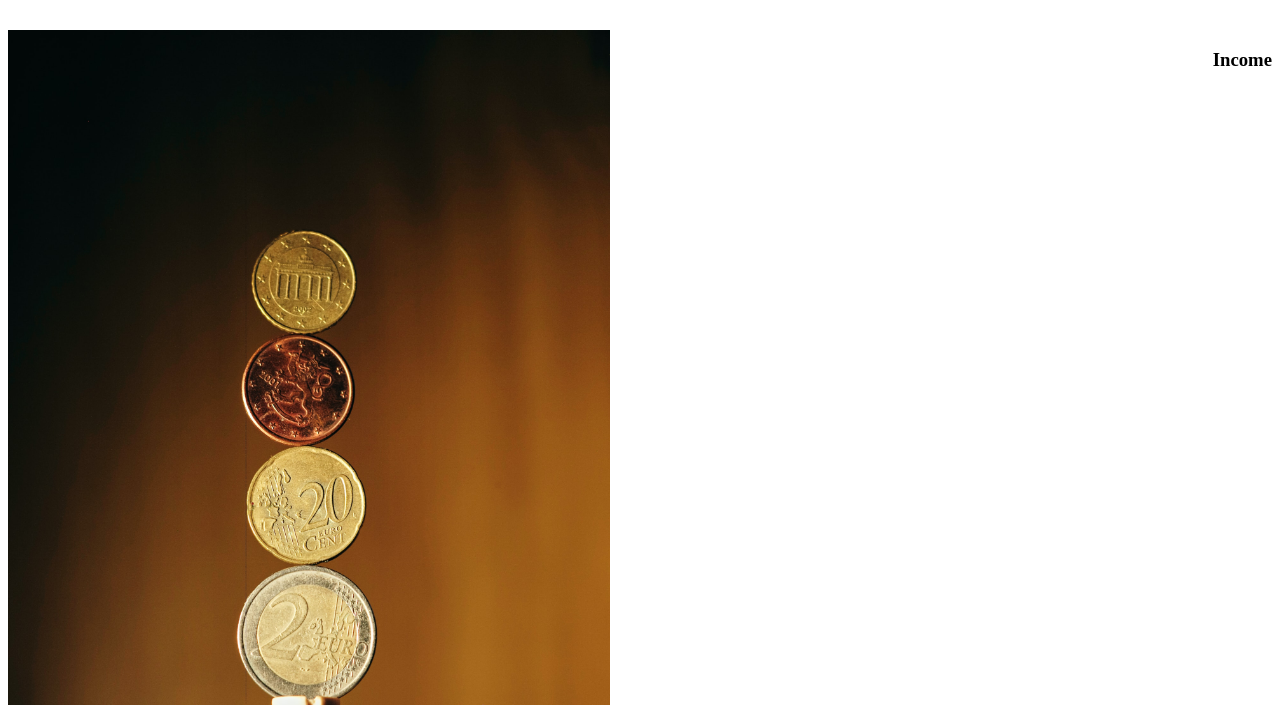
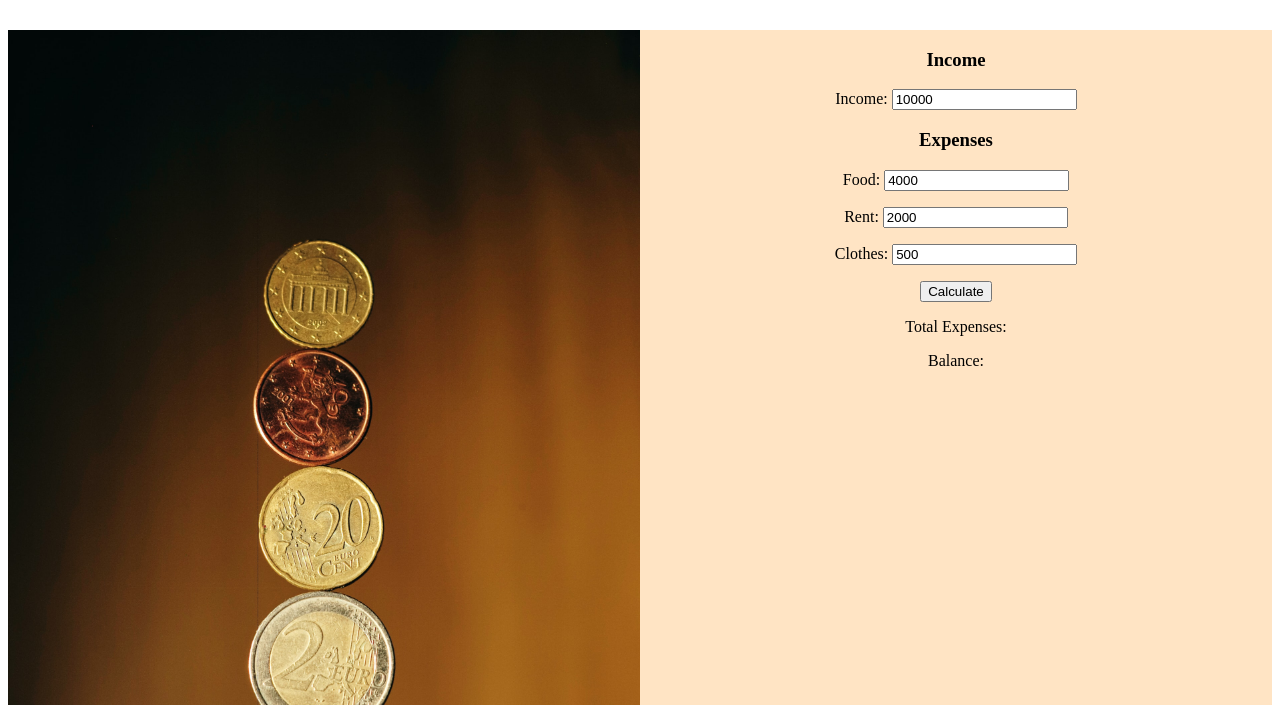
Before and after one commit to souadhimel/Money-Heist, a plain HTML site: page index.html in a window 1280 px wide. Shown: the part 95-800 px from the top of the page. Drawn offline with Linux system fonts and the light colour scheme.

Commit message:
balance added

```diff
--- a/index.html
+++ b/index.html
@@ -20,6 +20,18 @@
       <div class="right_side">
         <div class="income">
           <h3>Income</h3>
+          <p>Income: <input type="text" value="10000" /></p>
+        </div>
+        <div class="expenses">
+          <h3>Expenses</h3>
+          <p>Food: <input type="text" value="4000" /></p>
+          <p>Rent: <input type="text" value="2000" /></p>
+          <p>Clothes: <input type="text" value="500" /></p>
+        </div>
+        <div class="calculation">
+          <button>Calculate</button>
+          <p>Total Expenses:</p>
+          <p>Balance:</p>
         </div>
       </div>
     </section>
--- a/style.css
+++ b/style.css
@@ -6,11 +6,17 @@
 .main_page {
   display: flex;
 }
-/* .right_side {
-  background-color: rgb(207, 192, 195);
-} */
+.left_side {
+  width: 50%;
+}
+.right_side {
+  width: 50%;
+  background-color: bisque;
+  text-align: center;
+}
+
 .page_pic {
   display: inline-block;
-  width: 50%;
+  width: 100%;
   height: 100%;
 }
```
